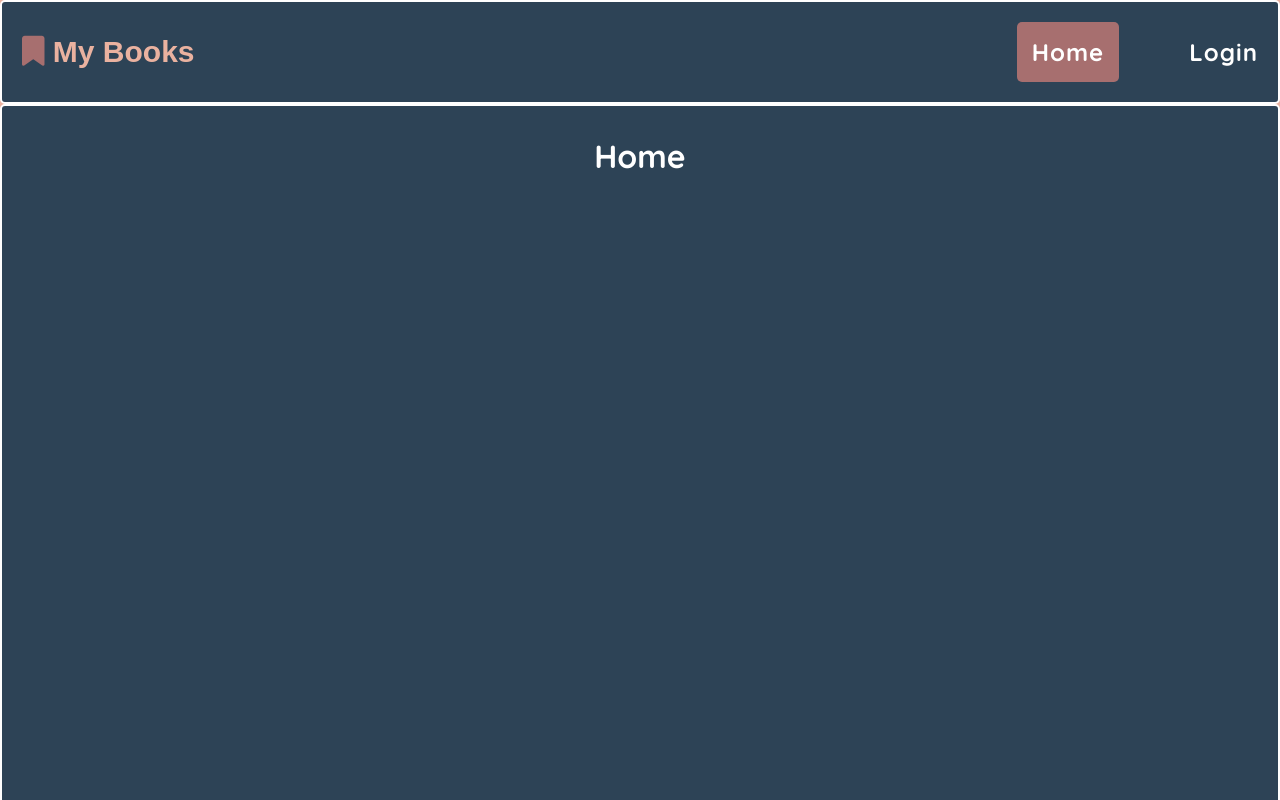
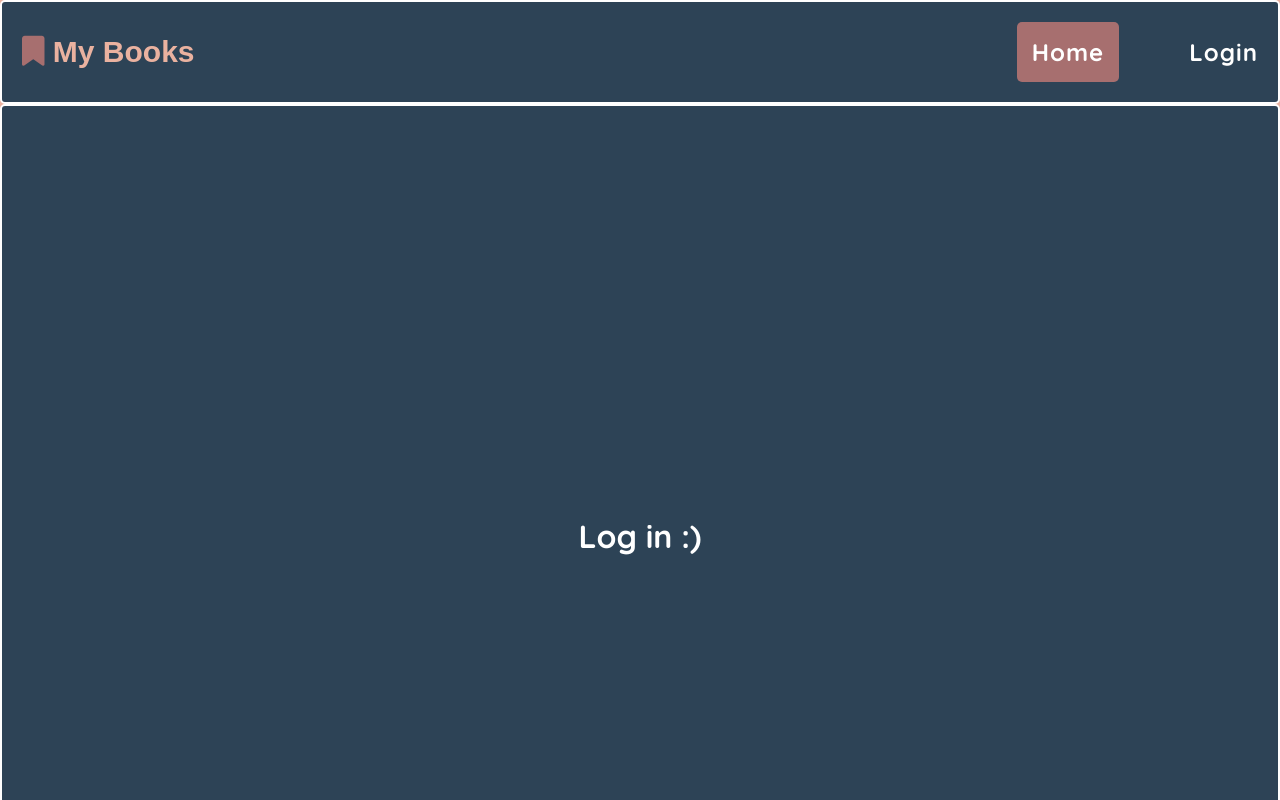
Before and after one commit to karolina-rachuta/myBooks, a React (Vite) app: page / in a window 1280 px wide. Shown: the top 800 px of the page. Built offline with nearby package versions, Linux system fonts and the light colour scheme; a web font is replaced by a local one.

Commit message:
styles changes, updating readme

```diff
--- a/src/js/components/header/Header.jsx
+++ b/src/js/components/header/Header.jsx
@@ -30,7 +30,7 @@ export const Header = ({logged, name}) => {
                             className={({ isActive }) => isActive ? 'activeStyle' : undefined}>Search&Books</NavLink>
                     </li> : null}
 
-                    {logged && <li><h3 style={{color: "#EAB2A0"}}>Hello, {name} &#x263B;!</h3></li>}
+                    {logged && <li><h3 style={{color: "#EAB2A0"}}>Hello, {name}!</h3></li>}
                 </ul>
             </nav>
         </header>
--- a/src/js/pages/Home.jsx
+++ b/src/js/pages/Home.jsx
@@ -2,8 +2,8 @@ import React from 'react';
 
 export const Home = () => {
     return (
-        <div className= "pages">
-            <h1>Home</h1>
+        <div className= "pages pages__home">
+            <h1>Log in :)</h1>
         </div>
     )
 }
--- a/src/scss/components/sub_mainSection/_home_page.scss
+++ b/src/scss/components/sub_mainSection/_home_page.scss
@@ -0,0 +1,5 @@
+.pages__home {
+  display: flex;
+  justify-content: center;
+  align-items: center;
+}
--- a/src/scss/components/sub_mainSection/_login_page.scss
+++ b/src/scss/components/sub_mainSection/_login_page.scss
@@ -1,3 +1,9 @@
-.page__container--login {
-  margin-top: 200px;
+//.page__container--login {
+//  margin-top: 200px;
+//}
+
+.pages--login {
+  display: flex;
+  justify-content: center;
+  align-items: center;
 }
```
Also changed, not shown: 1 other file (tests, documents, lock files or other folders).
